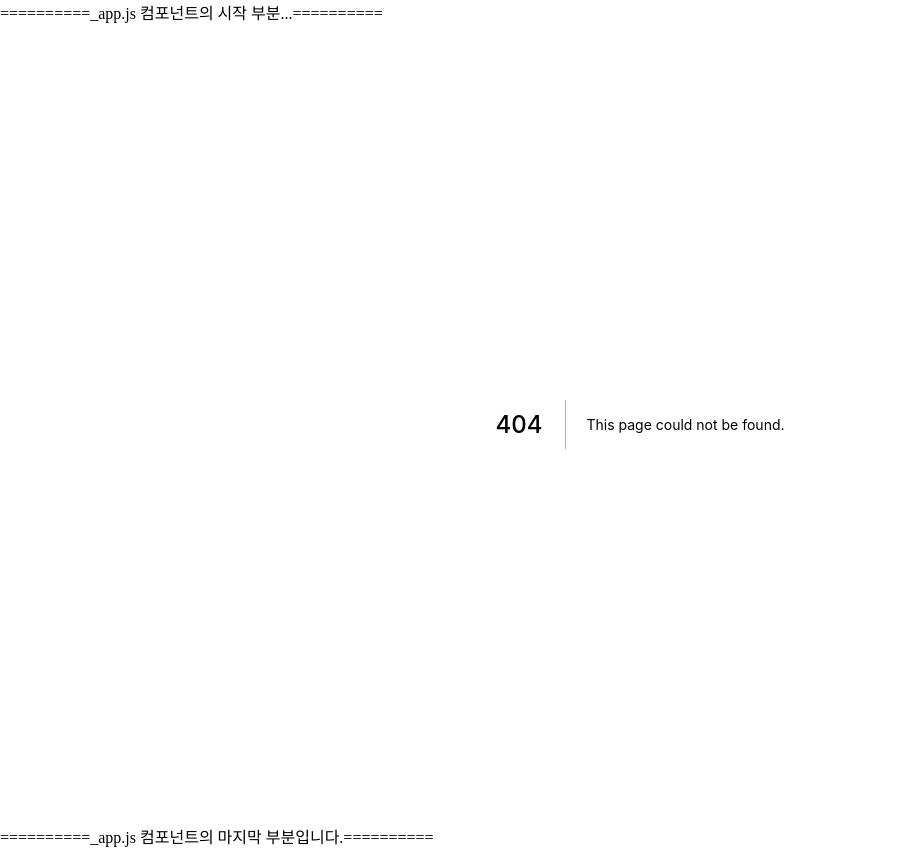
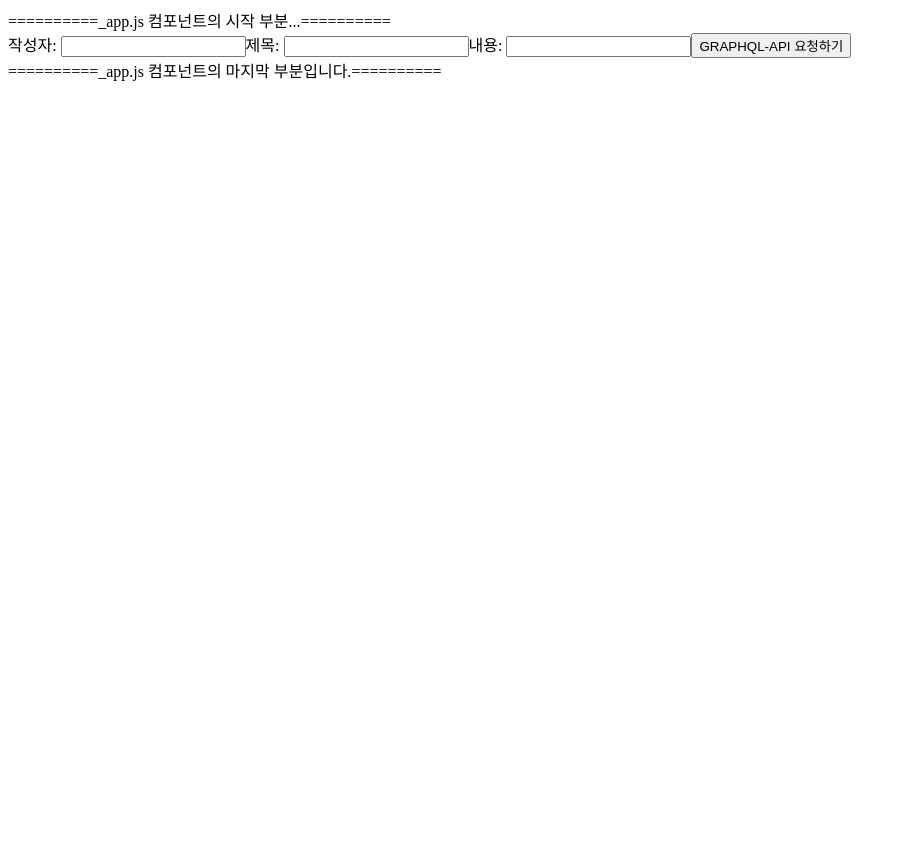
Before and after one commit to tearcode89/FrontStudyVer2, a Next.js app in the folder class/: page /section04/04-04-graphql-mutation-input in a window 1280 px wide. Before the commit this address had no page. Shown: the whole page, without its empty margins (0-906 px from the left). After the commit the page ends 800 px from the top, so only its background shows below. Built offline with nearby package versions, Linux system fonts and the light colour scheme.

Commit message:
16.graphql-mutation-input

```diff
--- /dev/null
+++ b/class/pages/section04/04-04-graphql-mutation-input/index.js
@@ -0,0 +1,54 @@
+import {useMutation, gql} from "@apollo/client";
+import {useState} from "react";
+
+const MyGraphQLSetting = gql`
+    mutation createBoard($writer: String, $title: String, $contents: String){
+        createBoard(writer: $writer, title: $title, contents: $contents){
+            _id
+            number
+            message
+        }
+    }
+`
+
+export default function GraphqlMutationPage() {
+    const [writer, setWriter] = useState();
+    const [title, setTitle] = useState();
+    const [contents, setContents] = useState();
+
+    const [MyFunction] = useMutation(MyGraphQLSetting) // 인수에 playground에서 아무거나 하나 들고온다. // playground에서 mutation을 미리 날려서 결괏값을 획득한 후 다음 코드 작성
+
+    const onclickSubmit = async () => {
+        const result = await MyFunction({
+            variables: { // variables 이게 $ 역할을 한다. variables에 $로 적어줘도 되는듯...
+                writer: writer,
+                title: title,
+                contents: contents,
+            }
+        })
+        console.log(result);
+    }
+
+    const onChangeWriter = (event) => {
+        setWriter(event.target.value)
+    }
+
+    const onChangeTitle = (event) => {
+        setTitle(event.target.value)
+    }
+
+    const onChangeContents = (event) => {
+        setContents(event.target.value)
+    }
+
+    return(
+        <>
+            <div>
+                작성자: <input type="text" onChange={onChangeWriter}/>
+                제목: <input type="text" onChange={onChangeTitle}/>
+                내용: <input type="text" onChange={onChangeContents}/>
+                <button onClick={onclickSubmit}>GRAPHQL-API 요청하기</button>
+            </div>
+        </>
+    )
+}
```
Also changed, not shown: 1 other file (tests, documents, lock files or other folders).
